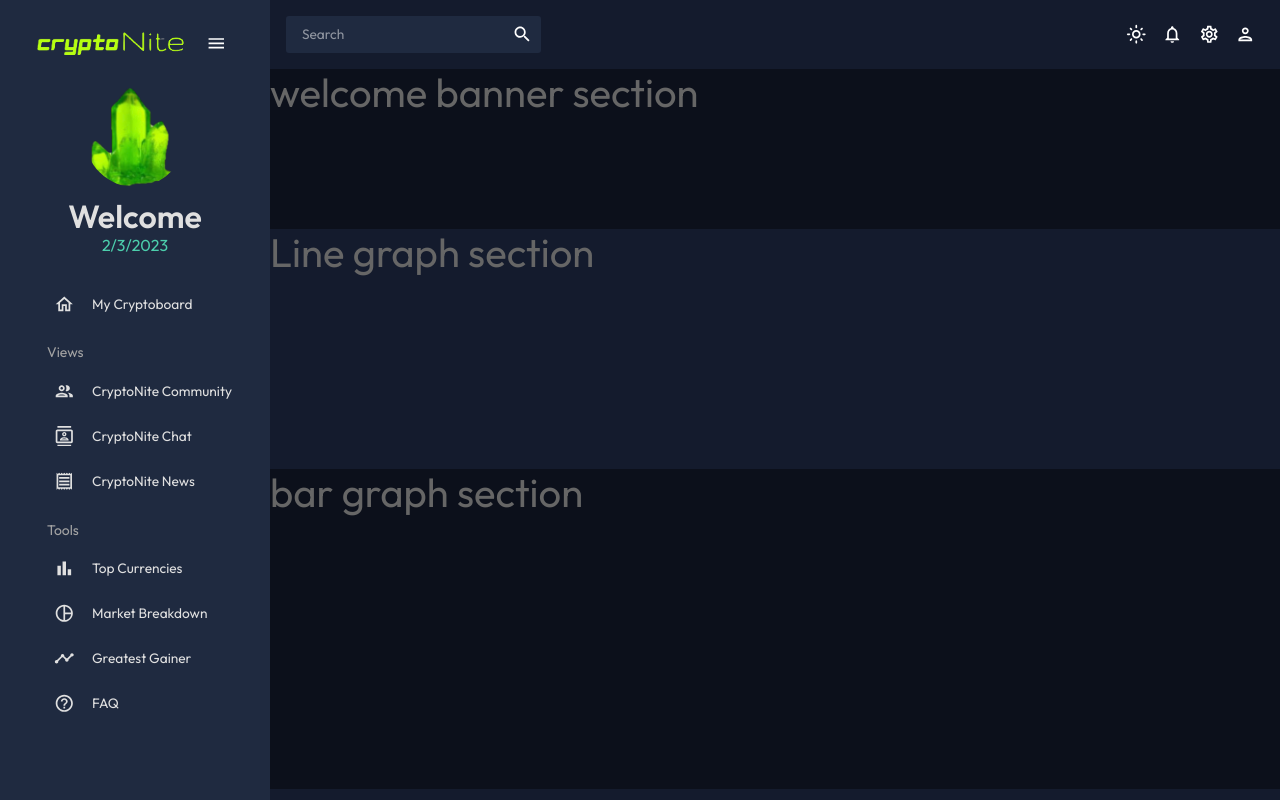
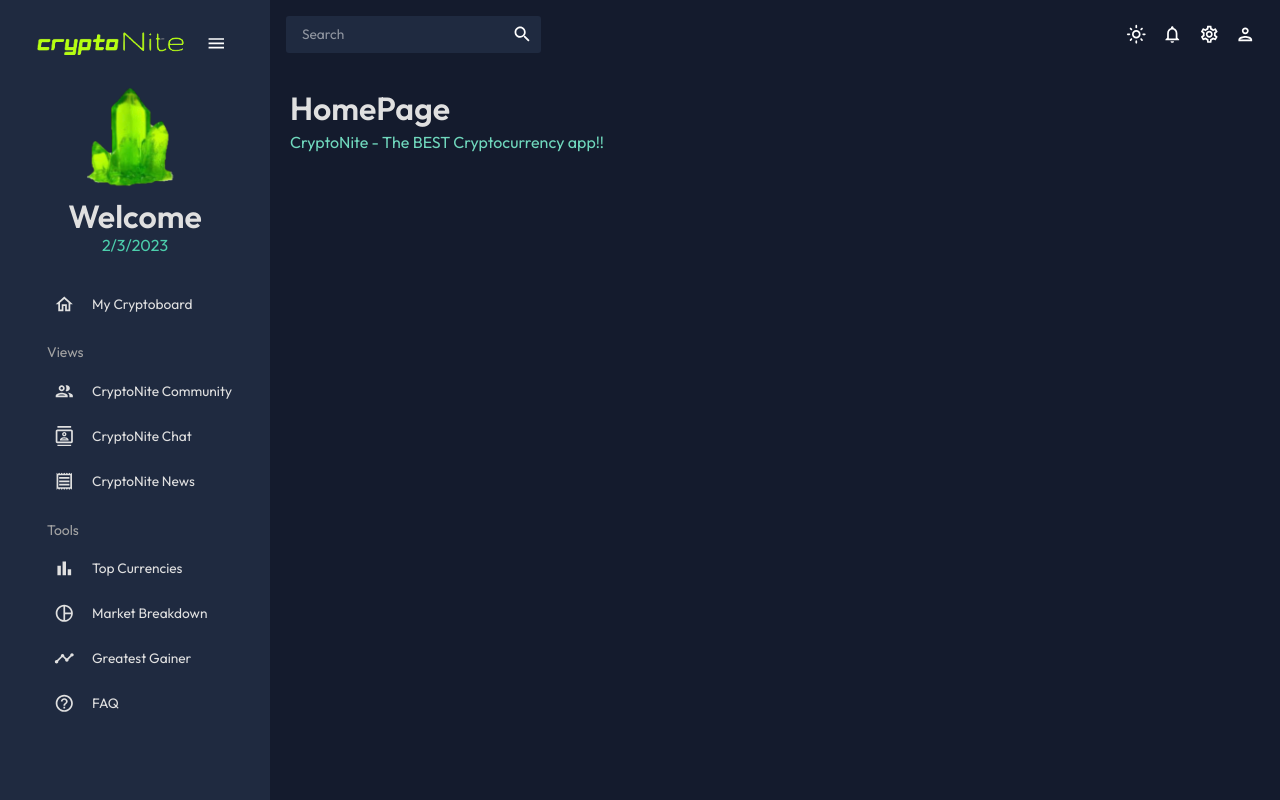
Before and after one commit to anthonyBosek/cryptoNite, a React (Create React App) app in the folder client/: page / in a window 1280 px wide. Built offline with nearby package versions, Linux system fonts and the light colour scheme.

Commit message:
API coin array, API one coin data

```diff
--- /dev/null
+++ b/client/src/components/LineGraph.jsx
@@ -0,0 +1,63 @@
+import { useEffect, useState } from "react";
+import axios from "axios";
+
+const LineGraph = () => {
+  const [data, setData] = useState(null);
+  //   const [loading, setLoading] = useState(true);
+  const [coinHistory, setCoinHistory] = useState(null);
+
+  useEffect(() => {
+    const getData = async () => {
+      const savedDataResponse = await axios({
+        method: "GET",
+        url: "https://coinranking1.p.rapidapi.com/coins",
+        params: {
+          referenceCurrencyUuid: "yhjMzLPhuIDl",
+          timePeriod: "24h",
+          "tiers[0]": "1",
+          orderBy: "marketCap",
+          orderDirection: "desc",
+          limit: "50",
+          offset: "0",
+        },
+        headers: {
+          "X-RapidAPI-Key":
+            "41500d87e1msh8ccf87aa2b7ae22p10081fjsn288f98b6b052",
+          "X-RapidAPI-Host": "coinranking1.p.rapidapi.com",
+        },
+      });
+      const savedData = await savedDataResponse.data;
+
+      setData(savedData);
+    };
+    getData();
+  }, []);
+
+  useEffect(() => {
+    const getCoinData = async () => {
+      const savedDataResponse = await axios({
+        method: "GET",
+        url: `https://coinranking1.p.rapidapi.com/coin/${data?.data?.coins[0].uuid}/history`,
+        params: { referenceCurrencyUuid: "yhjMzLPhuIDl", timePeriod: "24h" },
+        headers: {
+          "X-RapidAPI-Key":
+            "41500d87e1msh8ccf87aa2b7ae22p10081fjsn288f98b6b052",
+          "X-RapidAPI-Host": "coinranking1.p.rapidapi.com",
+        },
+      });
+      const savedData = await savedDataResponse.data;
+
+      setCoinHistory(savedData);
+    };
+    if (data) getCoinData();
+  }, [data]);
+
+  return (
+    <>
+      <div>LineGraph</div>
+      {/* {console.log(coinHistory)} */}
+    </>
+  );
+};
+
+export default LineGraph;
--- a/client/src/views/dashboard/index.jsx
+++ b/client/src/views/dashboard/index.jsx
@@ -1,10 +1,12 @@
 import { Box } from "@mui/material";
 import Header from "components/Header";
+import LineGraph from "components/LineGraph";
 
 const Dashboard = () => {
   return (
     <Box m="20px">
       <Header title="Dashboard" subtitle="Your CryptoNite Accounts" />
+      <LineGraph />
     </Box>
   );
 };
--- a/client/src/views/global/SideNav.jsx
+++ b/client/src/views/global/SideNav.jsx
@@ -38,7 +38,6 @@ const Sidebar = () => {
   const colors = tokens(theme.palette.mode);
   const mode = useSelector((state) => state.mode);
   const user = useSelector((state) => state.user);
-  console.log(user);
   const [isCollapsed, setIsCollapsed] = useState(false);
   const [selected, setSelected] = useState("Dashboard");
 
@@ -108,7 +107,7 @@ const Sidebar = () => {
                   }
                   style={{
                     cursor: "pointer",
-                    borderRadius: "50%",
+                    borderRadius: user ? "50%" : "0",
                   }}
                 />
               </Box>
--- a/client/src/views/homePage/index.jsx
+++ b/client/src/views/homePage/index.jsx
@@ -1,48 +1,64 @@
-import React from "react";
-import { Box, Typography, useTheme } from "@mui/material";
-import { tokens } from "../../theme";
+import { Box } from "@mui/material";
+import Header from "components/Header";
 
 const HomePage = () => {
-  const theme = useTheme();
-  const colors = tokens(theme.palette.mode);
   return (
-
-    <Box fluid >
-        <Typography
-        variant="h1"
-        fontWeight="500"
-        sx={{ color: colors.grey[500] }}
-      >
-        <div id="welcome-banner-section"
-        style={{ height: '20vh',background: colors.primary[700] }}>welcome banner section</div>
-
-      </Typography>
-      <Typography
-        variant="h1"
-        fontWeight="500"
-        height="500"
-        sx={{ color: colors.grey[500] }}
-      >
-        <div id="line-graph-section"
-        style={{ height: '30vh',background: colors.primary[500] }}>Line graph section</div>
-
-      </Typography>
-      <Typography
-        variant="h1"
-        fontWeight="500"
-        sx={{ color: colors.grey[500] }}
-      >
-        <div id="bar-graph-section"
-        style={{ height: '40vh' , background: colors.primary[700]}}>
-          bar graph section</div>
-
-      </Typography>
-
+    <Box m="20px">
+      <Header
+        title="HomePage"
+        subtitle="CryptoNite - The BEST Cryptocurrency app!!"
+      />
     </Box>
-   )
-
+  );
 };
 
 export default HomePage;
-// I made different background shades so you could see the
-// individual sections
+
+// import React from "react";
+// import { Box, Typography, useTheme } from "@mui/material";
+// import { tokens } from "../../theme";
+
+// const HomePage = () => {
+//   const theme = useTheme();
+//   const colors = tokens(theme.palette.mode);
+//   return (
+
+// <Box fluid >
+//     <Typography
+//     variant="h1"
+//     fontWeight="500"
+//     sx={{ color: colors.grey[500] }}
+//   >
+//     <div id="welcome-banner-section"
+//     style={{ height: '20vh',background: colors.primary[700] }}>welcome banner section</div>
+
+//   </Typography>
+//   <Typography
+//     variant="h1"
+//     fontWeight="500"
+//     height="500"
+//     sx={{ color: colors.grey[500] }}
+//   >
+//     <div id="line-graph-section"
+//     style={{ height: '30vh',background: colors.primary[500] }}>Line graph section</div>
+
+//   </Typography>
+//   <Typography
+//     variant="h1"
+//     fontWeight="500"
+//     sx={{ color: colors.grey[500] }}
+//   >
+//     <div id="bar-graph-section"
+//     style={{ height: '40vh' , background: colors.primary[700]}}>
+//       bar graph section</div>
+
+//   </Typography>
+
+// </Box>
+//    )
+
+// };
+
+// export default HomePage;
+// // I made different background shades so you could see the
+// // individual sections
```
